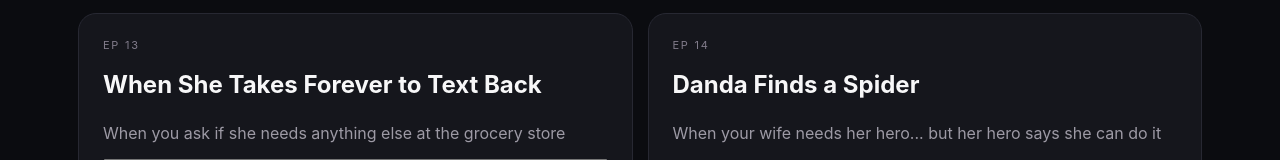
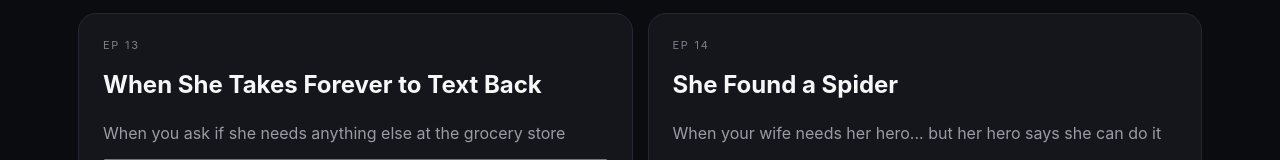
Before and after one commit to retroservices1121/relations, a Next.js app: page / in a window 1280 px wide. Shown: the part 1912-2072 px from the top of the page. Built offline with nearby package versions, Linux system fonts and the light colour scheme; no server answers; the database is empty.

Commit message:
Make spider song faster, longer, and generic

```diff
--- a/data/musicalEpisodes.ts
+++ b/data/musicalEpisodes.ts
@@ -11,12 +11,12 @@ export type MusicalEpisode = Episode & {
 export const musicalEpisodes: MusicalEpisode[] = [
   {
     id: "danda-spider-hero",
-    title: "Danda Finds a Spider",
+    title: "She Found a Spider",
     hook: "When your wife needs her hero... but her hero says she can do it",
     musical: {
-      duration: 32,
-      prompt: "Original upbeat comedic storytelling song for a short relationship cartoon. Playful warm male narrator, catchy acoustic-pop comedy feel, pizzicato strings, light drums, hand percussion and cheeky bass. Start curious and sneaky, build into mock-heroic energy, then playful tension as Danda approaches the spider, ending with a warm funny button. Clear intelligible vocals, brisk pacing, memorable melody, family-friendly, no profanity, no imitation of any existing song or artist, no copyrighted melody. The singer is an outside narrator; Joe and Danda never sing or speak.",
-      lyrics: `[intro]\nDanda found a spider, now she's frozen in her tracks\n\n[verse]\nShe points across the room like, Joe, you better handle that\nShe needs her hero, someone brave to save the day\nJoe looks at that little spider and just shrugs the fear away\n\n[chorus]\nGo on, Danda, you can do it, grab the shoe\nThat tiny bug ain't gonna do a thing to you\nShe takes one step, then the spider takes two\nShe runs right back to Joe like, this is YOUR job to do\n\n[outro]\nBut Joe gives her a thumbs-up, like, baby, I believe in you\nSometimes your hero's off duty... and the spider's still there too`,
+      duration: 45,
+      prompt: "Original fast, funny, upbeat storytelling song for a short relationship cartoon. Energetic male narrator with crisp, playful delivery and clear intelligible lyrics. Around 145 BPM. Bright comedic pop with punchy drums, handclaps, bouncy bass, acoustic guitar, playful plucked synths or mallets, quick stop-start accents and cartoon-comedy musical hits. Keep the groove moving from the first second with almost no intro. Make it catchy, silly, energetic and social-media friendly, with a strong rhythmic pulse and obvious comedic beat changes that can drive visual cuts. Do NOT make it jazzy, swing, lounge, crooner, orchestral, classical, cinematic or slow. No long instrumental breaks. Family-friendly, no profanity, no imitation of any existing song or artist, no copyrighted melody. The singer is an outside narrator; the husband and wife never sing or speak. Finish the complete final lyric and leave a short clean musical button after the last line instead of cutting off the ending.",
+      lyrics: `[intro]\nShe found a spider, now she's frozen in her tracks\n\n[verse]\nShe points across the room like, you better handle that\nShe needs her hero, someone brave to save the day\nHe looks at that little spider and just shrugs the fear away\n\n[chorus]\nGo on, girl, you got this, grab the shoe\nThat tiny bug ain't gonna do a thing to you\nShe takes one step, then the spider takes two\nShe runs behind her husband like, this is YOUR job to do\n\n[outro]\nHe gives her a thumbs-up, like, baby, I believe in you\nSometimes your hero's off duty... and the spider's still there too\n\n[instrumental]`,
     },
     scenes: [
       {
@@ -43,7 +43,7 @@ export const musicalEpisodes: MusicalEpisode[] = [
       {
         duration: 6,
         prompt: "EXACTLY ONE Joe and ONE Danda only. Danda reluctantly holds the shoe and begins an exaggerated slow approach toward the tiny spider. Her knees bend cautiously and her free hand is held out nervously. Joe stays comfortably several steps behind her, totally relaxed, silently pointing toward the spider and giving an encouraging thumbs-up like a coach. Joe never approaches to kill it and never looks scared. The spider moves only a tiny distance. Danda immediately jumps backward in alarm while Joe remains perfectly calm and simply points to where it moved. Both mouths closed and still. No screams, gasps, speech, lip sync, vocal sounds or generated music.",
-        caption: "Joe: moral support only 😂",
+        caption: "Husband: moral support only 😂",
         captionStart: 1.0,
         captionEnd: 5.5,
       },
```
